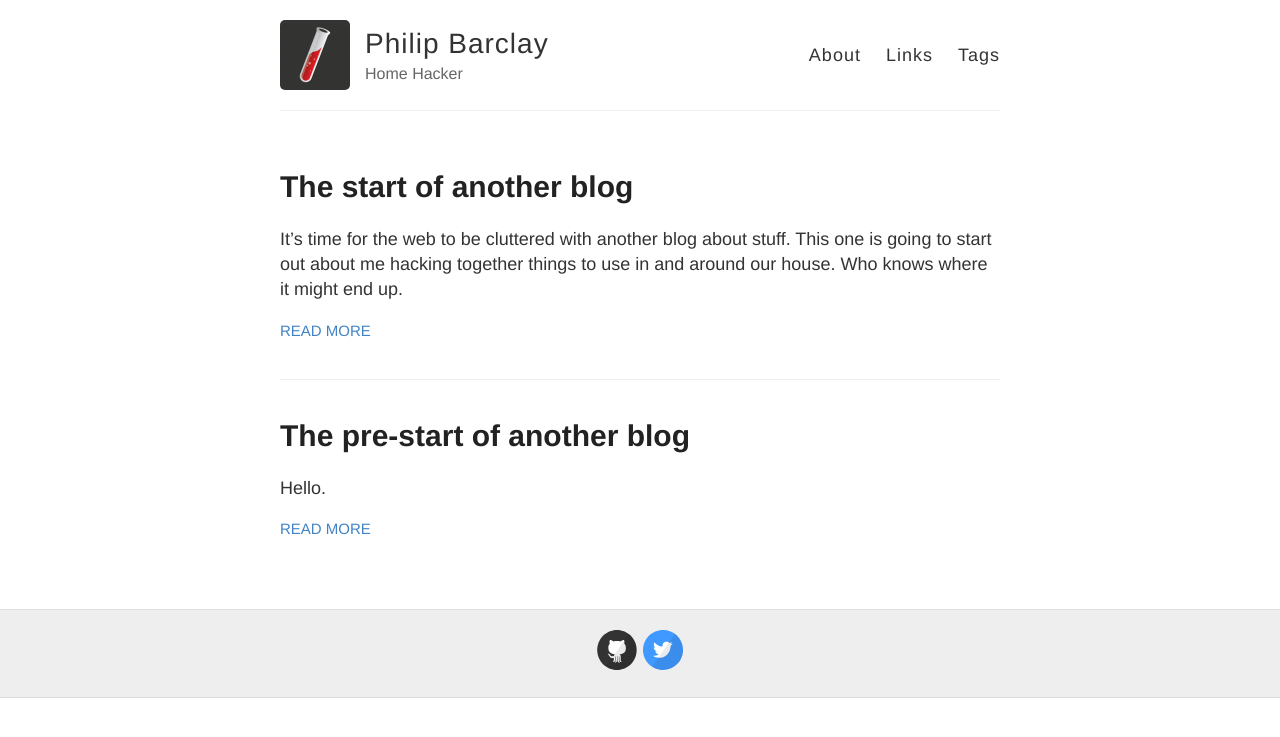
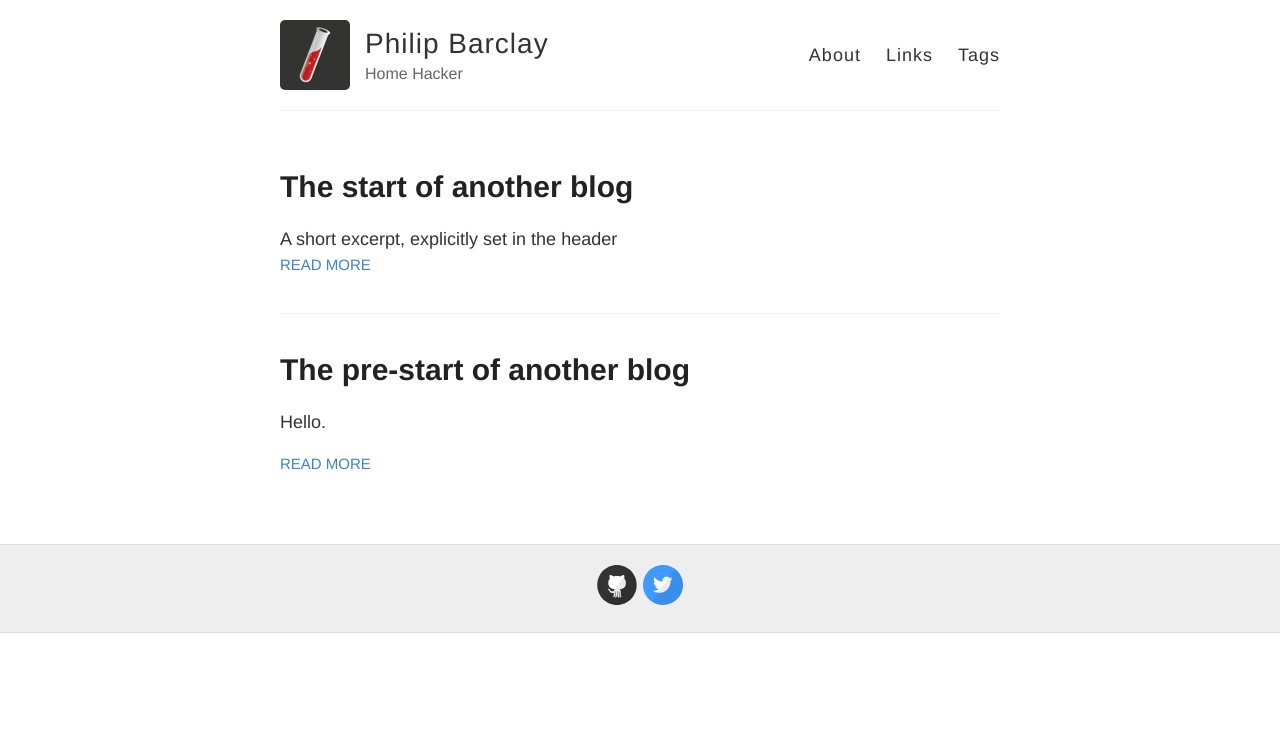
Before and after one commit to claybar/claybar.github.io, a Jekyll site: the page built from index.html, in a window 1280 px wide. Shown: the top 737 px of the page. Built offline with Jekyll 4.4.1, drawn with Linux system fonts in a browser that asks for light colours; Markdown is read by kramdown in place of the engine named in the settings.

Commit message:
Added explicit excerpt

```diff
--- a/_posts/2015-11-20-A-First-Post.md
+++ b/_posts/2015-11-20-A-First-Post.md
@@ -2,6 +2,7 @@
 layout: post
 title: The start of another blog
 tags: [testing, blah, tagtastic]
+excerpt: A short excerpt, explicitly set in the header
 ---
 
 It's time for the web to be cluttered with another blog about stuff.  This one is going to start out about me hacking together things to use in and around our house.  Who knows where it might end up.
```
